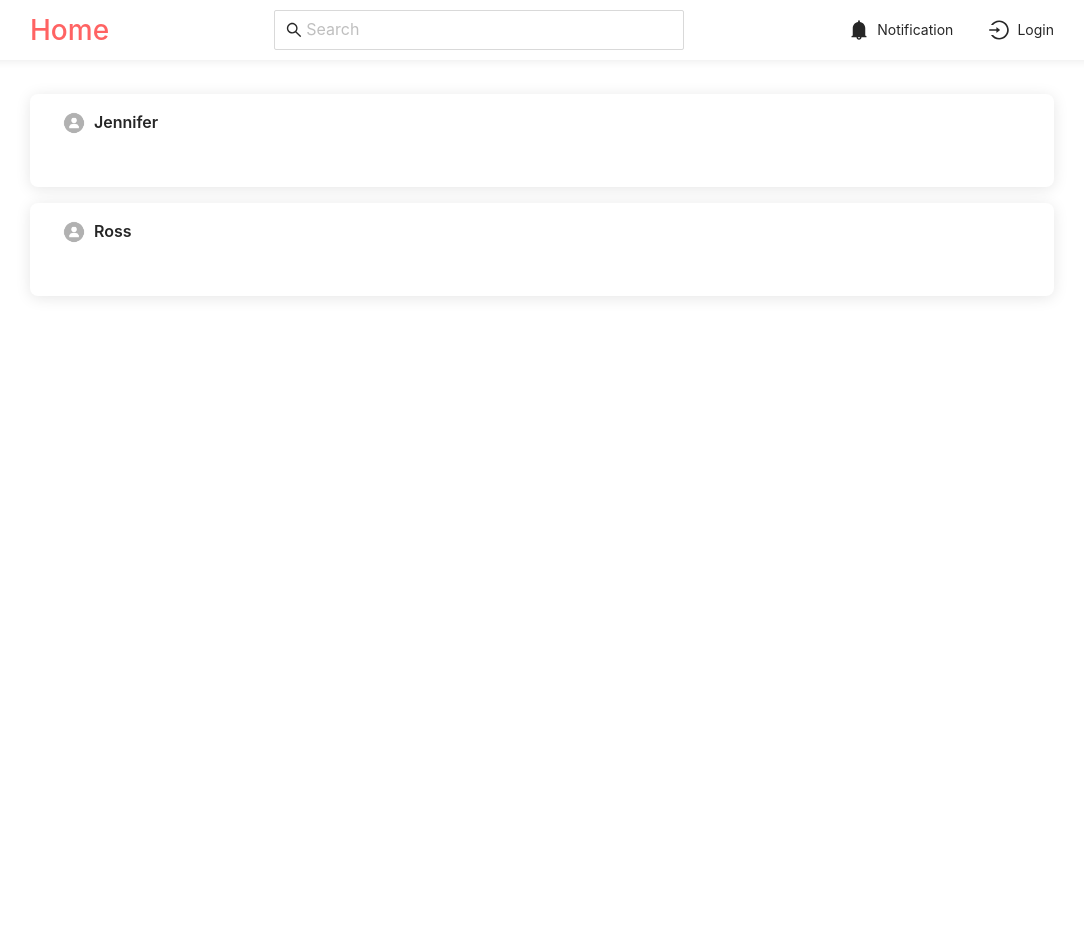
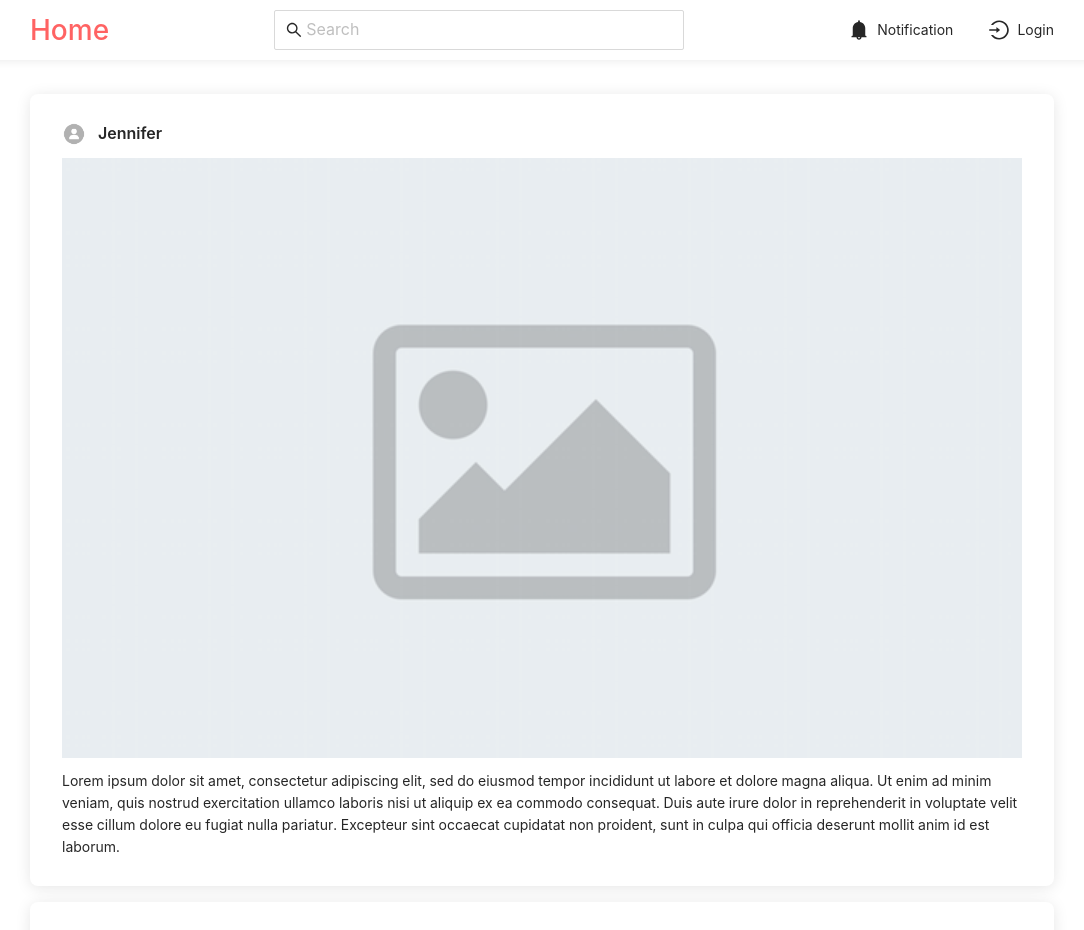
Before and after one commit to AkshitGuptaIITR/Forum-Prototype, a React (Create React App) app: page / in a window 1280 px wide. Shown: the top 930 px of the page, without its empty margins (98-1182 px from the left). Before the commit the page ends 800 px from the top, so only its background shows below. Built offline with nearby package versions, Linux system fonts and the light colour scheme; a web font is replaced by a local one.

Commit message:
completing post card

```diff
--- a/src/Components/Home/Home.js
+++ b/src/Components/Home/Home.js
@@ -11,14 +11,20 @@ const Home = () => {
     <div className={style.bodyStructure}>
       {posts.map((postData, idx) => {
         return (
-          <Card>
+          <Card key={get(postData, "id")}>
             <div className={style.post}>
               <div className={style.user}>
                 <img src={get(postData, "user.profile", profilePic)} alt="" />
                 <p>{get(postData, "user.name")}</p>
               </div>
-              <img src={get(postData, "postImage", noImage)} alt="" />
-              <p className={style.description}>{get(postData, "des")}</p>
+              <div className={style.postData}>
+                <div className={style.postImage}>
+                  <img src={get(postData, "postImage", noImage)} alt="" />
+                </div>
+                <p className={style.description}>
+                  {get(postData, "description")}
+                </p>
+              </div>
             </div>
           </Card>
         );
--- a/src/Components/Home/Home.module.css
+++ b/src/Components/Home/Home.module.css
@@ -1,29 +1,46 @@
-.bodyStructure{
+.bodyStructure {
   display: flex;
   flex-direction: column;
   padding: 86px 10%;
   /* margin-top: 70px; */
 }
 
-.user{
+.user {
   display: flex;
   flex-direction: row;
   align-items: center;
 }
 
-.user>img{
+.user > img {
   width: 24px;
   height: 24px;
   border-radius: 50%;
   margin-right: 8px;
 }
 
-.user p{
+.user p {
   margin: 0;
   font-size: 16px;
   font-weight: 600;
 }
 
-.description{
+.user img {
+  margin: 12px 0px;
+  margin-right: 12px;
+}
 
+.description {
+  margin: 12px 0px;
 }
+
+.postImage {
+  width: 100%;
+  display: flex;
+  align-items: center;
+  justify-content: center;
+}
+
+.postImage > img {
+  min-width: 100%;
+  min-height: fit-content;
+}
--- a/src/HelperComponents/Card.js
+++ b/src/HelperComponents/Card.js
@@ -3,7 +3,7 @@ import style from "./Card.module.css"
 
 const Card = (props) => {
   return (
-    <div className={style.structure} style={props.style} onClick={props.onClick}>
+    <div key={props.key} className={style.structure} style={props.style} onClick={props.onClick}>
       {props.children}
     </div>
   )
--- a/src/constants/posts.js
+++ b/src/constants/posts.js
@@ -5,7 +5,7 @@ const posts = [
       name: 'Jennifer',
       profile: undefined,
     },
-    postImage: '',
+    postImage: undefined,
     description: 'Lorem ipsum dolor sit amet, consectetur adipiscing elit, sed do eiusmod tempor incididunt ut labore et dolore magna aliqua. Ut enim ad minim veniam, quis nostrud exercitation ullamco laboris nisi ut aliquip ex ea commodo consequat. Duis aute irure dolor in reprehenderit in voluptate velit esse cillum dolore eu fugiat nulla pariatur. Excepteur sint occaecat cupidatat non proident, sunt in culpa qui officia deserunt mollit anim id est laborum.',
     likes: 0,
     dislikes: 2,
@@ -27,7 +27,7 @@ const posts = [
       name: 'Ross',
       profile: undefined,
     },
-    postImage: '',
+    postImage: undefined,
     description: 'Lorem ipsum dolor sit amet, consectetur adipiscing elit, sed do eiusmod tempor incididunt ut labore et dolore magna aliqua. Ut enim ad minim veniam, quis nostrud exercitation ullamco laboris nisi ut aliquip ex ea commodo consequat. Duis aute irure dolor in reprehenderit in voluptate velit esse cillum dolore eu fugiat nulla pariatur. Excepteur sint occaecat cupidatat non proident, sunt in culpa qui officia deserunt mollit anim id est laborum.',
     likes: 4,
     dislikes: 2,
```
Also changed, not shown: src/Assets/noImage.png.
